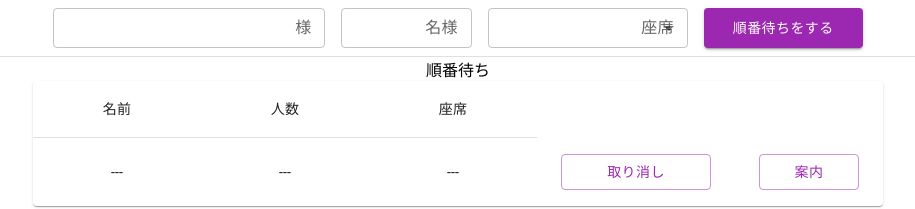
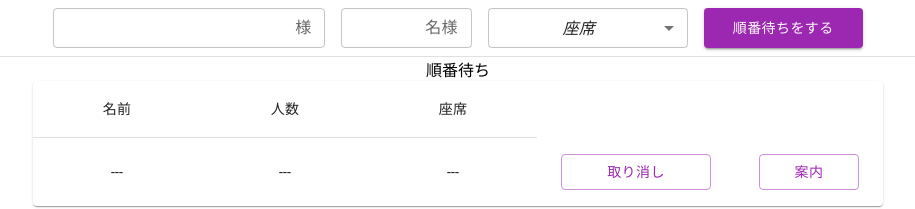
Before and after one commit to harutas/Waiting_Board, a React (Create React App) app: page / in a window 1280 px wide. Shown: the top 209 px of the page, without its empty margins (182-1097 px from the left). Built offline with nearby package versions, Linux system fonts and the light colour scheme.

Commit message:
Selectのplaceholder修正

```diff
--- a/src/components/InputArea.jsx
+++ b/src/components/InputArea.jsx
@@ -11,7 +11,6 @@ const InputArea = (props) => {
     <Stack direction={"row"} justifyContent="center">
       <FormControl sx={{ m: 1}} variant="outlined">
         <OutlinedInput
-          inputProps={{}}
           autoComplete="off"
           name={"name"}
           value={props.value.name}
@@ -36,12 +35,15 @@ const InputArea = (props) => {
         <Select
             name={"preferredSeat"}
             value={props.value.preferredSeat}
+            displayEmpty
             onChange={props.onChange}
-            endAdornment={<InputAdornment position="end">座席</InputAdornment>}
         >
-          <MenuItem value="テーブル" >テーブル</MenuItem>
-          <MenuItem value="カウンター" >カウンター</MenuItem>
-          <MenuItem value="どちらでも可" >どちらでも可</MenuItem>
+          <MenuItem value="">
+            <em>座席</em>
+          </MenuItem>
+          <MenuItem value="テーブル">テーブル</MenuItem>
+          <MenuItem value="カウンター">カウンター</MenuItem>
+          <MenuItem value="どちらでも可">どちらでも可</MenuItem>
         </Select>
       </FormControl>
       <Button
```
